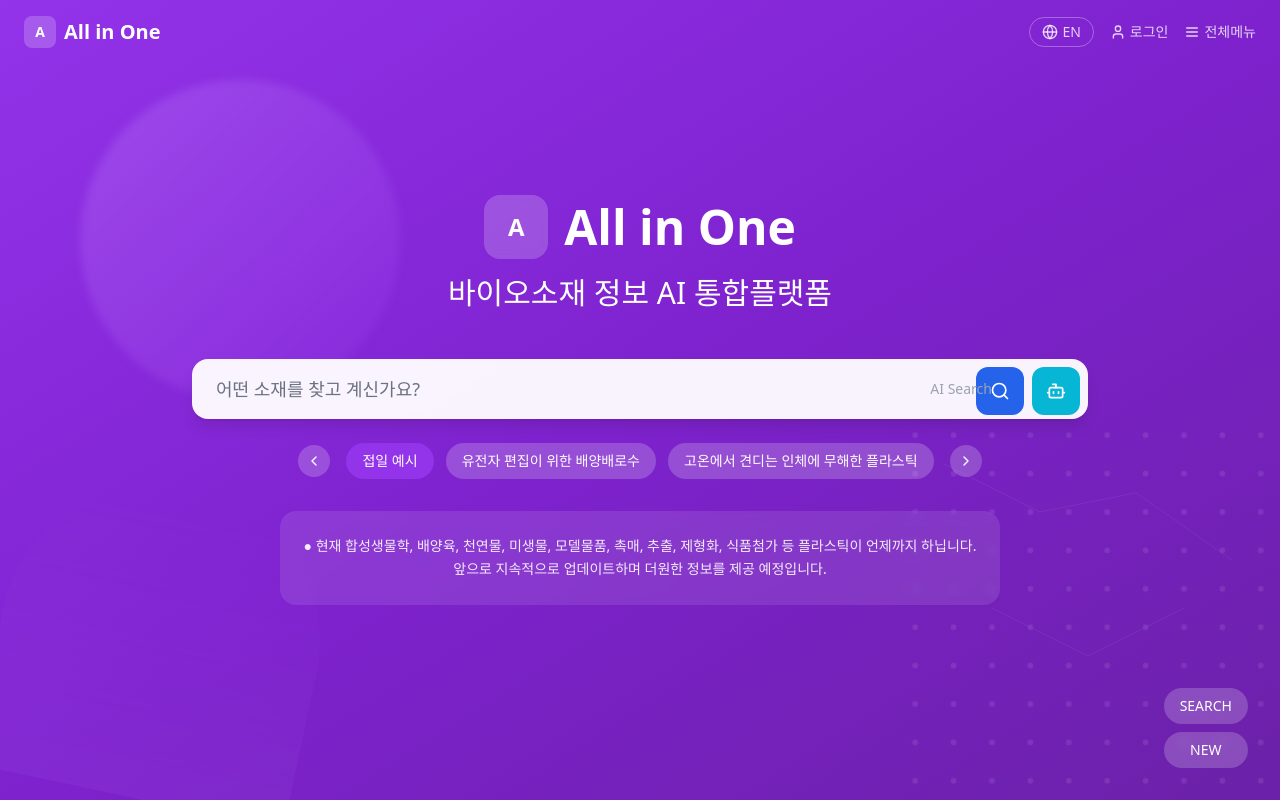
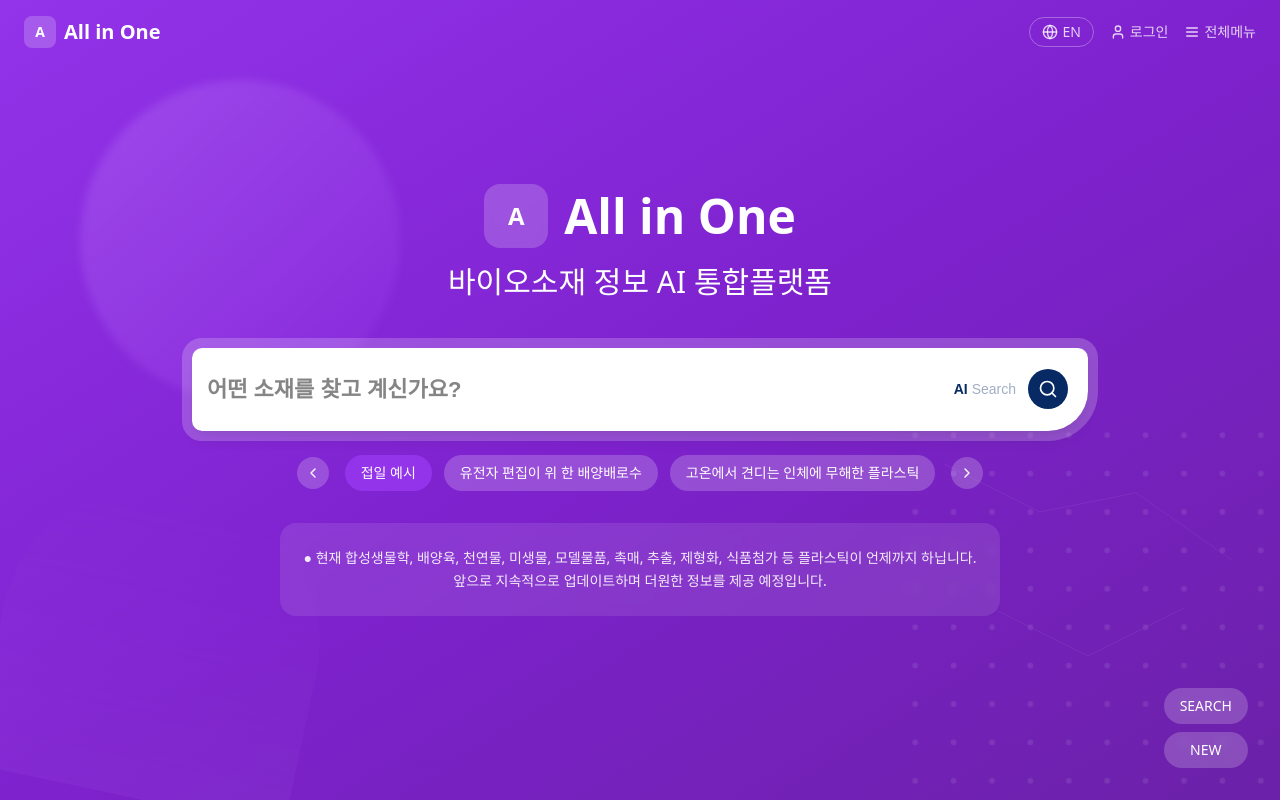
Before and after one commit to olivia-jhchang/bioone, a Next.js app: page / in a window 1280 px wide. Built offline with nearby package versions, Linux system fonts and the light colour scheme.

Commit message:
Figma 디자인 기반 SearchBar 컴포넌트 개선 - 커스텀 모양, AI Search 라벨, Pretendard 폰트 적용

```diff
--- a/src/app/page.tsx
+++ b/src/app/page.tsx
@@ -1,12 +1,11 @@
 'use client';
 
 import React, { useState, useMemo } from 'react';
-import SearchBar from '@/components/SearchBar';
 import FilterPanel from '@/components/FilterPanel';
 import BiomaterialCard from '@/components/BiomaterialCard';
 import Header from '@/components/Header';
 import HeroSection from '@/components/HeroSection';
-import { SearchFilters, Biomaterial } from '@/types/biomaterial';
+import { SearchFilters } from '@/types/biomaterial';
 import { sampleBiomaterials } from '@/data/biomaterials';
 import { Search, Beaker, Shield, Recycle } from 'lucide-react';
 
--- a/src/components/FilterPanel.tsx
+++ b/src/components/FilterPanel.tsx
@@ -13,7 +13,7 @@ interface FilterPanelProps {
 }
 
 export default function FilterPanel({ filters, onFilterChange, isOpen, onToggle }: FilterPanelProps) {
-  const updateFilter = (key: keyof SearchFilters, value: any) => {
+  const updateFilter = (key: keyof SearchFilters, value: string | boolean | string[] | undefined) => {
     onFilterChange({ ...filters, [key]: value });
   };
 
--- a/src/components/HeroSection.tsx
+++ b/src/components/HeroSection.tsx
@@ -1,25 +1,29 @@
 'use client';
 
 import React, { useState } from 'react';
-import { Search, Bot, ChevronLeft, ChevronRight } from 'lucide-react';
+import SearchBar from './SearchBar';
+import { ChevronLeft, ChevronRight } from 'lucide-react';
 
 interface HeroSectionProps {
   onSearch: (query: string) => void;
 }
 
 export default function HeroSection({ onSearch }: HeroSectionProps) {
-  const [searchQuery, setSearchQuery] = useState('');
+  const [currentSuggestion, setCurrentSuggestion] = useState(0);
 
-  const handleSubmit = (e: React.FormEvent) => {
-    e.preventDefault();
-    onSearch(searchQuery);
+  const suggestions = [
+    "접일 예시",
+    "유전자 편집이 위 한 배양배로수",
+    "고온에서 견디는 인체에 무해한 플라스틱"
+  ];
+
+  const nextSuggestion = () => {
+    setCurrentSuggestion((prev) => (prev + 1) % suggestions.length);
   };
 
-  const searchSuggestions = [
-    '접일 예시',
-    '유전자 편집이 위한 배양배로수',
-    '고온에서 견디는 인체에 무해한 플라스틱'
-  ];
+  const prevSuggestion = () => {
+    setCurrentSuggestion((prev) => (prev - 1 + suggestions.length) % suggestions.length);
+  };
 
   return (
     <div className="relative min-h-screen bg-gradient-to-br from-purple-600 via-purple-700 to-purple-800 overflow-hidden">
@@ -69,49 +73,28 @@ export default function HeroSection({ onSearch }: HeroSectionProps) {
 
         {/* Search section */}
         <div className="w-full max-w-4xl mb-8">
-          <form onSubmit={handleSubmit} className="relative mb-6">
-            <div className="relative bg-white/95 backdrop-blur-sm rounded-2xl shadow-lg">
-              <input
-                type="text"
-                value={searchQuery}
-                onChange={(e) => setSearchQuery(e.target.value)}
-                placeholder="어떤 소재를 찾고 계신가요?"
-                className="w-full px-6 py-4 pr-32 text-gray-800 text-lg bg-transparent rounded-2xl outline-none placeholder-gray-500"
-              />
-              <div className="absolute right-2 top-2 flex space-x-2">
-                <button
-                  type="submit"
-                  className="w-12 h-12 bg-blue-600 hover:bg-blue-700 rounded-xl flex items-center justify-center transition-colors"
-                >
-                  <Search className="w-5 h-5 text-white" />
-                </button>
-                <button
-                  type="button"
-                  className="w-12 h-12 bg-cyan-500 hover:bg-cyan-600 rounded-xl flex items-center justify-center transition-colors"
-                >
-                  <Bot className="w-5 h-5 text-white" />
-                </button>
-              </div>
-              <div className="absolute right-24 top-1/2 transform -translate-y-1/2 text-gray-400 text-sm">
-                AI Search
-              </div>
-            </div>
-          </form>
+          <SearchBar
+            onSearch={onSearch}
+            className="mb-6"
+          />
 
           {/* Search suggestions carousel */}
           <div className="relative">
             <div className="flex items-center justify-center space-x-4">
-              <button className="w-8 h-8 bg-white/20 hover:bg-white/30 rounded-full flex items-center justify-center transition-colors">
+              <button
+                onClick={prevSuggestion}
+                className="w-8 h-8 bg-white/20 hover:bg-white/30 rounded-full flex items-center justify-center transition-colors"
+              >
                 <ChevronLeft className="w-4 h-4 text-white" />
               </button>
 
               <div className="flex space-x-3">
-                {searchSuggestions.map((suggestion, index) => (
+                {suggestions.map((suggestion, index) => (
                   <button
                     key={index}
-                    onClick={() => setSearchQuery(suggestion)}
+                    onClick={() => onSearch(suggestion)}
                     className={`px-4 py-2 rounded-full text-sm transition-colors ${
-                      index === 0
+                      index === currentSuggestion
                         ? 'bg-purple-600 text-white'
                         : 'bg-white/20 text-white hover:bg-white/30'
                     }`}
@@ -121,7 +104,10 @@ export default function HeroSection({ onSearch }: HeroSectionProps) {
                 ))}
               </div>
 
-              <button className="w-8 h-8 bg-white/20 hover:bg-white/30 rounded-full flex items-center justify-center transition-colors">
+              <button
+                onClick={nextSuggestion}
+                className="w-8 h-8 bg-white/20 hover:bg-white/30 rounded-full flex items-center justify-center transition-colors"
+              >
                 <ChevronRight className="w-4 h-4 text-white" />
               </button>
             </div>
--- a/src/components/SearchBar.tsx
+++ b/src/components/SearchBar.tsx
@@ -6,9 +6,14 @@ import { Search } from 'lucide-react';
 interface SearchBarProps {
   onSearch: (query: string) => void;
   placeholder?: string;
+  className?: string;
 }
 
-export default function SearchBar({ onSearch, placeholder = "바이오소재를 검색하세요..." }: SearchBarProps) {
+export default function SearchBar({
+  onSearch,
+  placeholder = "어떤 소재를 찾고 계신가요?",
+  className = ""
+}: SearchBarProps) {
   const [query, setQuery] = useState('');
 
   const handleSubmit = (e: React.FormEvent) => {
@@ -17,22 +22,37 @@ export default function SearchBar({ onSearch, placeholder = "바이오소재를
   };
 
   return (
-    <form onSubmit={handleSubmit} className="relative w-full max-w-2xl mx-auto">
-      <div className="relative">
-        <Search className="absolute left-3 top-1/2 transform -translate-y-1/2 text-gray-400 h-5 w-5" />
+    <form onSubmit={handleSubmit} className={`relative ${className}`}>
+      {/* 메인 검색 박스 */}
+      <div className="relative bg-white rounded-tl-[10px] rounded-tr-[10px] rounded-bl-[10px] rounded-br-[40px] shadow-lg">
+        {/* 외부 테두리 효과 */}
+        <div className="absolute inset-[-10px] border-[10px] border-white/20 rounded-tl-[20px] rounded-tr-[20px] rounded-bl-[20px] rounded-br-[50px] pointer-events-none" />
+
+        {/* 검색 입력 필드 */}
+        <div className="relative flex items-center">
           <input
             type="text"
             value={query}
             onChange={(e) => setQuery(e.target.value)}
             placeholder={placeholder}
-          className="w-full pl-10 pr-4 py-3 border border-gray-300 rounded-lg focus:ring-2 focus:ring-blue-500 focus:border-transparent outline-none text-lg"
+            className="w-full px-[15px] py-[25px] text-[22px] font-bold text-[#333333] bg-transparent rounded-tl-[10px] rounded-tr-[10px] rounded-bl-[10px] rounded-br-[40px] outline-none placeholder-[#333333]/60"
+            style={{ fontFamily: 'Pretendard, sans-serif' }}
           />
+
+          {/* AI Search 라벨 */}
+          <div className="absolute right-[20px] top-1/2 -translate-y-1/2 flex items-center">
+            <span className="text-[14px] font-semibold mr-3" style={{ fontFamily: 'Pretendard, sans-serif' }}>
+              <span className="text-[#072a64] font-bold">AI</span>
+              <span className="text-[#a1aec4] font-normal"> Search</span>
+            </span>
             <button
               type="submit"
-          className="absolute right-2 top-1/2 transform -translate-y-1/2 bg-blue-600 hover:bg-blue-700 text-white px-4 py-1.5 rounded-md transition-colors font-medium"
+              className="w-[40px] h-[40px] bg-[#072a64] hover:bg-[#0a3574] rounded-full flex items-center justify-center transition-colors"
             >
-          검색
+              <Search className="w-5 h-5 text-white" />
             </button>
+          </div>
+        </div>
       </div>
     </form>
   );
```
Also changed, not shown: 1 other file (tests, documents, lock files or other folders). Lines whose indentation alone changed are shown as unchanged.
